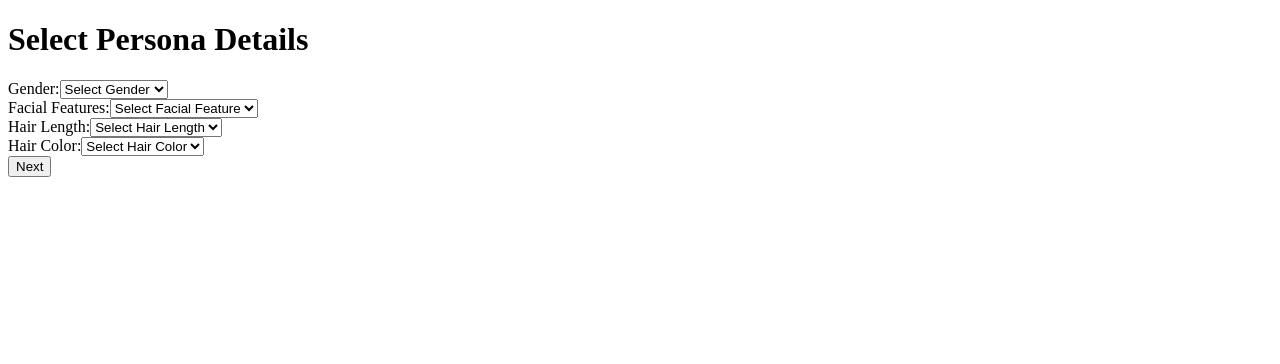
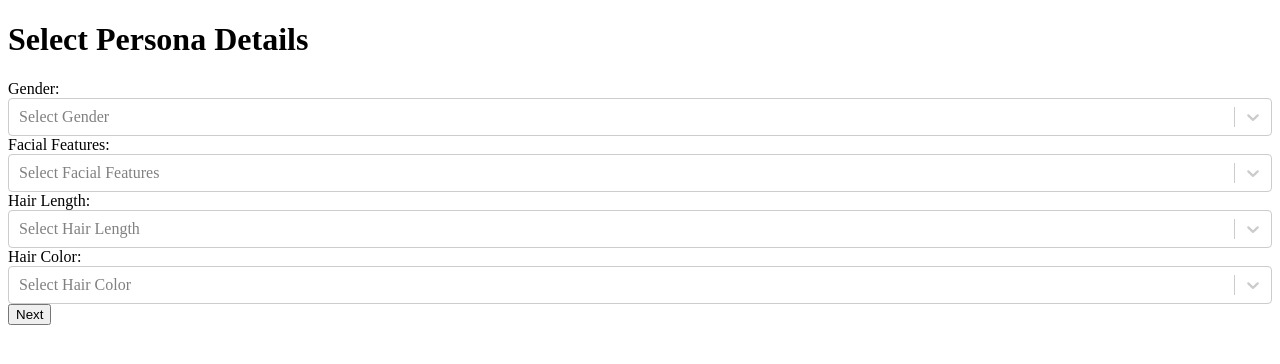
Before and after one commit to liganova-ai/LN-christmas, a Next.js app: page /persona in a window 1280 px wide. Shown: the top 364 px of the page. Built offline with nearby package versions, Linux system fonts and the light colour scheme.

Commit message:
add dropdown logic for persona and integrate into prompt

```diff
--- a/app/persona/page.js
+++ b/app/persona/page.js
@@ -1,33 +1,60 @@
-// sepcify persona details with drop downs to get better output
-
 'use client';
 
 import { useState } from 'react';
 import { useRouter } from 'next/navigation';
+import Select from 'react-select';
 
-const genders = ['Male', 'Female', 'Diverse'];
-const facialFeatures = ['Long Beard', 'Short beard', 'Mustache', 'Piercings', 'Birthmark', 'Glasses', 'Freckles', 'Hat', 'No Specific Features'];
-const hairLengths = ['Short', 'Shoulder-length', 'Long', 'Bald', 'Shaved'];
-const hairColors = ['Black', 'Brown', 'Blonde', 'Red', 'Gray', 'White', 'Dyed'];
+const genders = [
+  { value: 'Female', label: 'Female' },
+  { value: 'Male', label: 'Male' },
+  { value: 'Non-binary', label: 'Non-binary' },
+];
+const facialFeatures = [
+  { value: 'Beard', label: 'Beard' },
+  { value: 'Glasses', label: 'Glasses' },
+  { value: 'Freckles', label: 'Freckles' },
+  { value: 'No Specific Features', label: 'No Specific Features' },
+];
+const hairLengths = [
+  { value: 'Short', label: 'Short' },
+  { value: 'Medium', label: 'Medium' },
+  { value: 'Long', label: 'Long' },
+];
+const hairColors = [
+  { value: 'Black', label: 'Black' },
+  { value: 'Brown', label: 'Brown' },
+  { value: 'Blonde', label: 'Blonde' },
+  { value: 'Red', label: 'Red' },
+  { value: 'Gray', label: 'Gray' },
+];
 
 export default function PersonaPage() {
   const router = useRouter();
   const [persona, setPersona] = useState({
-    gender: '',
-    facialFeature: '',
-    hairLength: '',
-    hairColor: '',
+    gender: [],
+    facialFeatures: [],
+    hairLength: [],
+    hairColor: [],
   });
 
-  const handleSelection = (field, value) => {
-    setPersona((prev) => ({ ...prev, [field]: value }));
+  const handleSelection = (field, selectedOptions) => {
+    setPersona((prev) => ({
+      ...prev,
+      [field]: selectedOptions.map((option) => option.value), // Store array of selected values
+    }));
   };
 
   const proceedToTheme = () => {
-    const { gender, facialFeature, hairLength, hairColor } = persona;
+    const { gender, facialFeatures, hairLength, hairColor } = persona;
 
-    if (!gender || !facialFeature || !hairLength || !hairColor) {
-      alert('Please select all options before proceeding.');
+    // Validate all fields have at least one selection
+    if (
+      gender.length === 0 ||
+      facialFeatures.length === 0 ||
+      hairLength.length === 0 ||
+      hairColor.length === 0
+    ) {
+      alert('Please select at least one option from each dropdown before proceeding.');
       return;
     }
 
@@ -40,52 +67,44 @@ export default function PersonaPage() {
     <div className="persona-page">
       <h1>Select Persona Details</h1>
 
-      <div>
+      <div className="dropdown-container">
         <label>Gender:</label>
-        <select onChange={(e) => handleSelection('gender', e.target.value)}>
-          <option value="">Select Gender</option>
-          {genders.map((gender) => (
-            <option key={gender} value={gender}>
-              {gender}
-            </option>
-          ))}
-        </select>
+        <Select
+          options={genders}
+          isMulti
+          onChange={(selected) => handleSelection('gender', selected || [])}
+          placeholder="Select Gender"
+        />
       </div>
 
-      <div>
+      <div className="dropdown-container">
         <label>Facial Features:</label>
-        <select onChange={(e) => handleSelection('facialFeature', e.target.value)}>
-          <option value="">Select Facial Feature</option>
-          {facialFeatures.map((feature) => (
-            <option key={feature} value={feature}>
-              {feature}
-            </option>
-          ))}
-        </select>
+        <Select
+          options={facialFeatures}
+          isMulti
+          onChange={(selected) => handleSelection('facialFeatures', selected || [])}
+          placeholder="Select Facial Features"
+        />
       </div>
 
-      <div>
+      <div className="dropdown-container">
         <label>Hair Length:</label>
-        <select onChange={(e) => handleSelection('hairLength', e.target.value)}>
-          <option value="">Select Hair Length</option>
-          {hairLengths.map((length) => (
-            <option key={length} value={length}>
-              {length}
-            </option>
-          ))}
-        </select>
+        <Select
+          options={hairLengths}
+          isMulti
+          onChange={(selected) => handleSelection('hairLength', selected || [])}
+          placeholder="Select Hair Length"
+        />
       </div>
 
-      <div>
+      <div className="dropdown-container">
         <label>Hair Color:</label>
-        <select onChange={(e) => handleSelection('hairColor', e.target.value)}>
-          <option value="">Select Hair Color</option>
-          {hairColors.map((color) => (
-            <option key={color} value={color}>
-              {color}
-            </option>
-          ))}
-        </select>
+        <Select
+          options={hairColors}
+          isMulti
+          onChange={(selected) => handleSelection('hairColor', selected || [])}
+          placeholder="Select Hair Color"
+        />
       </div>
 
       <button onClick={proceedToTheme}>Next</button>
```
Also changed, not shown: app/theme/page.js (+9 -4 lines).
